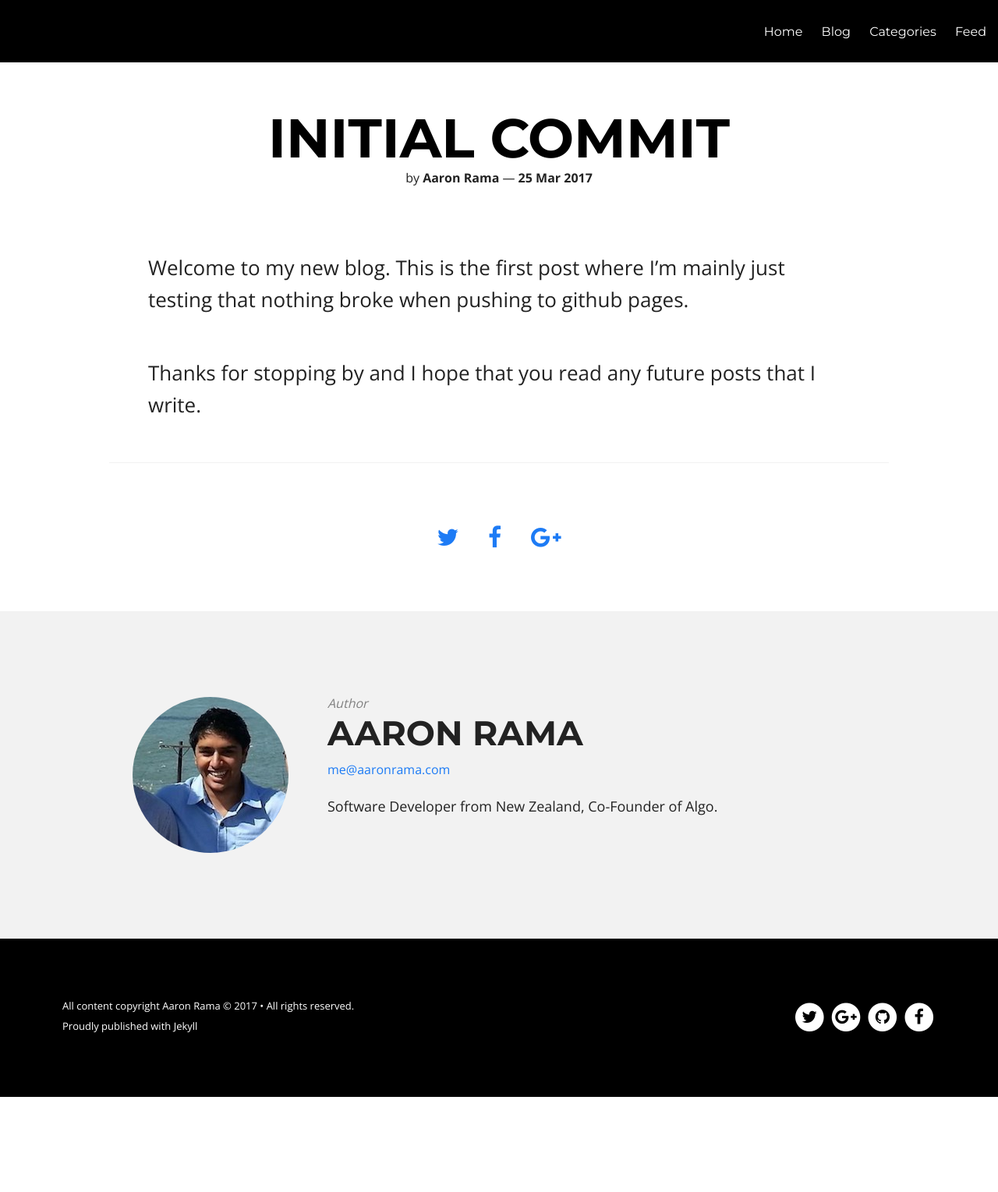
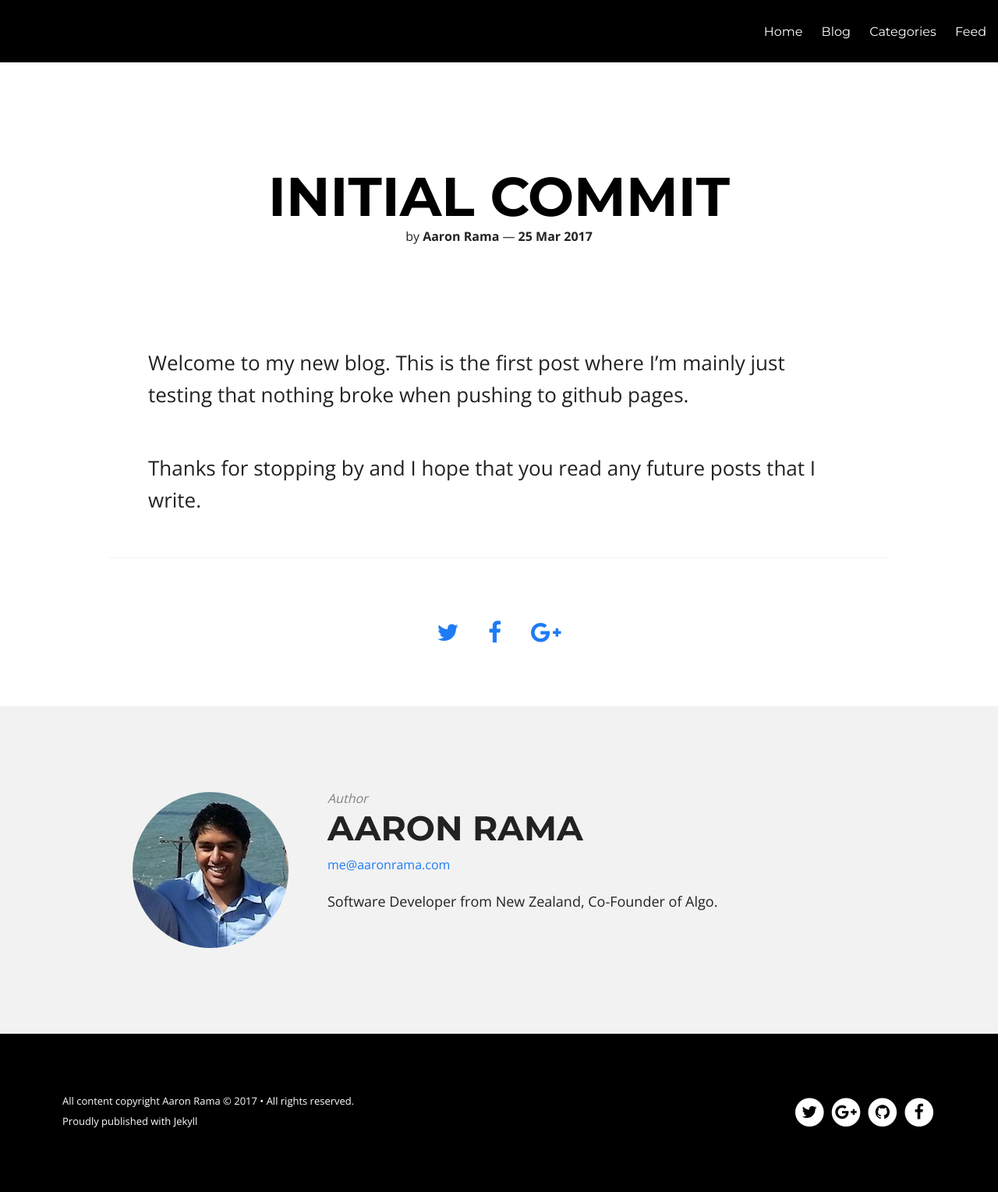
Before and after one commit to Reizar/reizar.github.io, a Jekyll site: the page built from _posts/2017-03-25-initial-commit.md, in a window 1280 px wide. Shown: the whole page at 78% size. Built offline with Jekyll 4.4.1, drawn with Linux system fonts in a browser that asks for light colours; nearby versions of some CDN libraries; before the commit the page ends 1407 px from its top, so only the background shows below that.

Commit message:
Clean up CSS and post layout

```diff
--- a/_layouts/post.html
+++ b/_layouts/post.html
@@ -31,7 +31,7 @@
         <h1>{{ page.title }}</h1>
         <p>by <strong>{{ site.owner.name }}</strong> &#8212; {% assign tagsize = page.tags.size %}{% if tagsize != 0 %}on {% for tag in page.tags %}<a href="/tags/index.html#{{ tag | cgi_encode }}" data-toggle="tooltip" title="Posts tagged with {{ tag }}" rel="tag">{{ tag }}</a>{% unless forloop.last %}&nbsp;&comma;&nbsp;{% endunless %}{% endfor %}{% endif %} <strong><time datetime="{{ page.date | date_to_xmlschema }}">{{ page.date | date: "%d %b %Y" }}</time></strong></p>
       </div>
-      <article class="summer-post-content post row">
+      <article class="summer-post-content post">
         <div>{{ content }}
         </div>
       </article>
--- a/assets/scss/post.scss
+++ b/assets/scss/post.scss
@@ -62,7 +62,7 @@
     text-align: center;
     display: block;
     margin-left: 50%;
-    padding-top: 220px;}
+    padding-top: 370px;}
     .post-template .summer-post-title a {
       color: black; }
       .post-template .summer-post-title a:hover {
```
